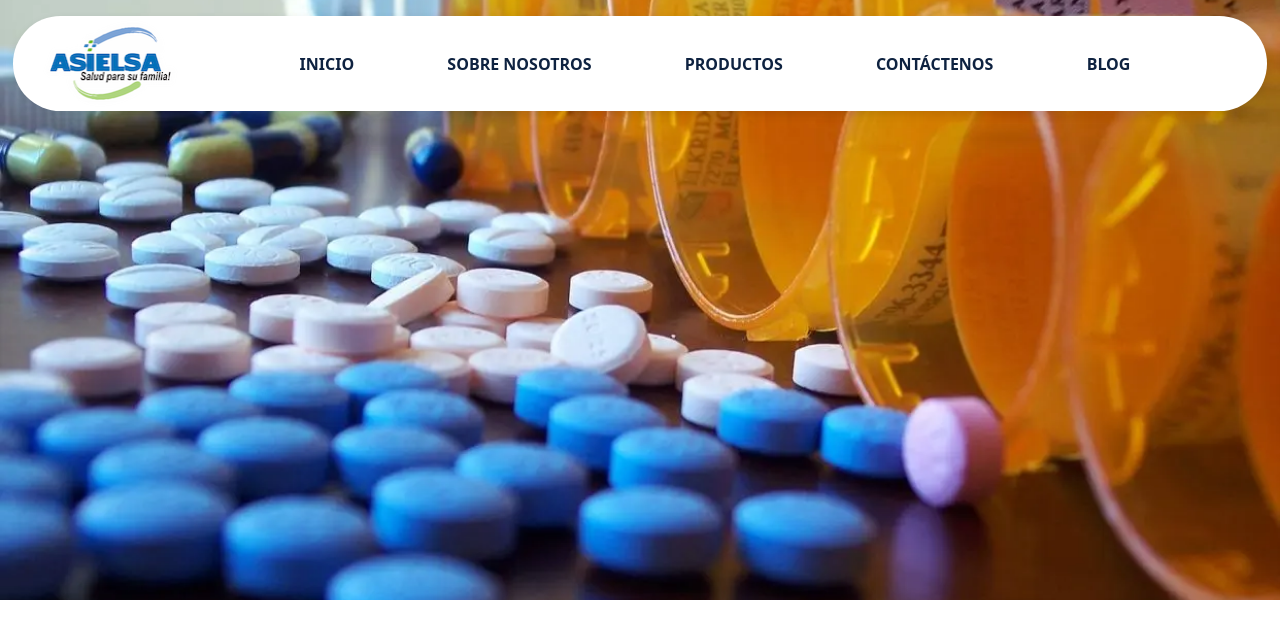
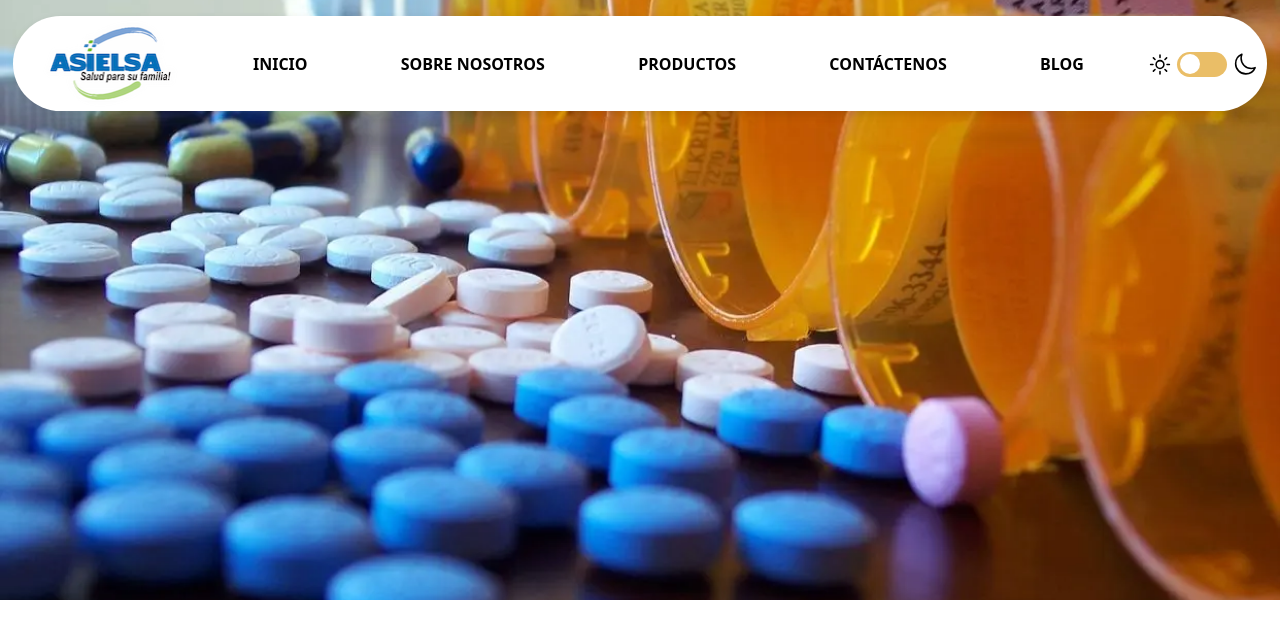
Before and after one commit to CarlosGonzalez20/pruebaT1F, a React (Vite) app in the folder drogueria-asiel/: page / in a window 1280 px wide. Shown: the top 638 px of the page. Built offline with nearby package versions, Linux system fonts and the light colour scheme.

Commit message:
agregando componente switch theme e integrando en navbar

```diff
--- a/drogueria-asiel/src/App.css
+++ b/drogueria-asiel/src/App.css
@@ -1,13 +1,11 @@
-/*#root {
-  max-width: 1280px;
-  margin: 0 auto;
-  padding: 2rem;
-  text-align: center;
-}*/
+#root {
+  background-color: var(--background-color);
+  color: var(--text-color);
+}
 
 html, body {
-  background-color: #fff;
-  color: #000;
+  background-color: var(--background-color);
+  color: var(--text-color);
   overflow-x: hidden;
 }
 
@@ -16,4 +14,6 @@ html, body {
   width: 100%;
   height: 100%;
   top: 0%;
+  background-color: var(--background-color);
+  color: var(--text-color);
 }
--- /dev/null
+++ b/drogueria-asiel/src/components/SwitchTheme/switchtheme.css
@@ -0,0 +1,80 @@
+:root {
+    --background-color: #fff;
+    --text-color: #000;
+    --box-shadow-color: rgba(0, 0, 0, 0.1)
+}
+
+[data-theme="dark"] {
+    --background-color: #222;
+    --text-color: #f5f5f5;
+    --box-shadow-color: rgba(255, 255, 255, 0.1);
+}
+
+body {
+    background-color: var(--background-color);
+    color: var(--text-color);
+    transition: background-color 0.3s, color 0.3s;
+}
+
+/* Estilos para el switch */
+.switch-button {
+    position: absolute;
+    display: inline-block;
+    width: 50px;
+    height: 25px;
+    top: 10px;
+}
+
+.switch-button__checkbox {
+    display: none;
+}
+
+.ligth-icon, .dark-icon {
+    position: absolute;
+    width: 100%;
+    height: 100%;
+    pointer-events: none;
+}
+
+.ligth-icon {
+    left: -85%;
+    text-align: center;
+}
+
+.dark-icon {
+    right: -85%;
+    top: 0;
+    text-align: center;
+}
+
+.switch-button__label {
+    display: block;
+    width: 100%;
+    height: 100%;
+    background-color: #eabe67;
+    border-radius: 25px;
+    cursor: pointer;
+    position: relative;
+    transition: background-color 0.3s;
+}
+
+.switch-button__label::after {
+    content: "";
+    position: absolute;
+    width: 20px;
+    height: 20px;
+    background-color: white;
+    border-radius: 50%;
+    top: 50%;
+    left: 3px;
+    transform: translateY(-50%);
+    transition: left 0.3s;
+}
+
+.switch-button__checkbox:checked + .switch-button__label {
+    background-color: #4CAF50;
+}
+
+.switch-button__checkbox:checked + .switch-button__label::after {
+    left: 27px;
+}
--- /dev/null
+++ b/drogueria-asiel/src/components/SwitchTheme/switchtheme.jsx
@@ -0,0 +1,61 @@
+import { useState, useEffect } from "react";
+import "./SwitchTheme.css";
+
+function SwitchTheme() {
+    // Detectar el tema del sistema
+    const getSystemTheme = () => window.matchMedia("(prefers-color-scheme: dark)").matches;
+
+    const [isDarkMode, setIsDarkMode] = useState(getSystemTheme);
+
+    const handleToggle = () => {
+        setIsDarkMode(prevMode => {
+            const newMode = !prevMode;
+            localStorage.setItem("theme", newMode ? "dark" : "light");
+            document.body.setAttribute("data-theme", newMode ? "dark" : "light");
+            return newMode;
+        });
+    };
+
+    // Efecto para sincronizar con el tema del sistema y guardar la preferencia
+    useEffect(() => {
+        const savedTheme = localStorage.getItem("theme");
+        if (savedTheme) {
+            setIsDarkMode(savedTheme === "dark");
+            document.body.setAttribute("data-theme", savedTheme);
+        } else {
+            const systemTheme = getSystemTheme() ? "dark" : "light";
+            setIsDarkMode(getSystemTheme());
+            document.body.setAttribute("data-theme", systemTheme);
+        }
+
+        const mediaQuery = window.matchMedia("(prefers-color-scheme: dark)");
+        const handleChange = (e) => {
+            setIsDarkMode(e.matches);
+            document.body.setAttribute("data-theme", e.matches ? "dark" : "light");
+        };
+
+        mediaQuery.addEventListener("change", handleChange);
+        return () => mediaQuery.removeEventListener("change", handleChange);
+    }, []);
+
+    return (
+        <div className="switch-button">
+            <svg xmlns="http://www.w3.org/2000/svg" fill="none" viewBox="0 0 24 24" strokeWidth="1.5" stroke="currentColor" className="ligth-icon">
+                <path strokeLinecap="round" strokeLinejoin="round" d="M12 3v2.25m6.364.386-1.591 1.591M21 12h-2.25m-.386 6.364-1.591-1.591M12 18.75V21m-4.773-4.227-1.591 1.591M5.25 12H3m4.227-4.773L5.636 5.636M15.75 12a3.75 3.75 0 1 1-7.5 0 3.75 3.75 0 0 1 7.5 0Z" />
+            </svg>
+            <input
+                type="checkbox"
+                id="switch-label"
+                className="switch-button__checkbox"
+                checked={isDarkMode}
+                onChange={handleToggle}
+            />
+            <label htmlFor="switch-label" className="switch-button__label"></label>
+            <svg xmlns="http://www.w3.org/2000/svg" fill="none" viewBox="0 0 24 24" strokeWidth="1.5" stroke="currentColor" className="dark-icon">
+                <path strokeLinecap="round" strokeLinejoin="round" d="M21.752 15.002A9.72 9.72 0 0 1 18 15.75c-5.385 0-9.75-4.365-9.75-9.75 0-1.33.266-2.597.748-3.752A9.753 9.753 0 0 0 3 11.25C3 16.635 7.365 21 12.75 21a9.753 9.753 0 0 0 9.002-5.998Z" />
+            </svg>
+        </div>
+    );
+}
+
+export default SwitchTheme;
--- a/drogueria-asiel/src/components/navbar/navbar.css
+++ b/drogueria-asiel/src/components/navbar/navbar.css
@@ -5,13 +5,14 @@
     width: 98%;
     height: 95px;
     border-radius: 75px;
-    background-color: #fff;
+    background-color: var(--background-color);
+    color: var(--text-color);
     z-index: 1000;
     padding: 10px 20px;
     display: flex;
     align-items: center;
     justify-content: space-between;
-    box-shadow: 0 4px 10px rgba(0, 0, 0, 0.1);
+    box-shadow: 0 4px 10px var(--box-shadow-color);
     box-sizing: border-box;
     transition: all 0.3s ease-in-out;
 }
@@ -46,39 +47,39 @@
 }
 
 /* Efecto de hover moderno */
-.menu li {
+.menu li{
     padding: 10px 20px;
     font-size: 16px;
     font-weight: bold;
-    color: #0e2240;
+    color: var(--text-color);
     transition: all 0.3s ease-in-out;
     border-radius: 8px;
     position: relative;
 }
 
-.menu li::after {
+.menu li:not(.switch-no-hover):after {
     content: '';
     position: absolute;
     width: 0;
     height: 2px;
-    background: #0e2240;
+    background: var(--text-color);
     bottom: 0;
     left: 50%;
     transition: all 0.3s ease-in-out;
 }
 
-.menu li:hover {
-    color: #0e2240;
+.menu li:not(.switch-no-hover):hover {
+    color: var(--text-color);
     transform: scale(1.05);
 }
 
-.menu li:hover::after {
+.menu li:not(.switch-no-hover):hover::after {
     width: 100%;
     left: 0;
 }
 
-.menu li:hover {
-    text-shadow: 2px 2px 4px rgba(0, 0, 0, 0.2);
+.menu li:not(.switch-no-hover):hover {
+    text-shadow: 2px 2px 4px var(--box-shadow-color);
 }
 
 /* Menú flotante */
@@ -91,8 +92,9 @@
     width: 40px;
     height: 40px;
     border-radius: 50%;
-    background-color: #fff;
-    box-shadow: 0 2px 5px rgba(0, 0, 0, 0.2);
+    background-color: var(--background-color);
+    color: var(--text-color);
+    box-shadow: 0 2px 5px var(--box-shadow-color);
     border: none;
     cursor: pointer;
     flex-direction: column;
@@ -104,7 +106,7 @@
 .menu-toggle span {
     width: 24px;
     height: 6px;
-    background-color: #000;
+    background-color: var(--background-color);
     margin: 3px 0;
     transition: all 0.3s ease;
 }
@@ -116,9 +118,10 @@
     position: fixed;
     top: 70px;
     right: 20px;
-    background-color: #fff;
+    background-color: var(--background-color);
+    color: var(--text-color);
     border-radius: 8px;
-    box-shadow: 0 4px 10px rgba(0, 0, 0, 0.2);
+    box-shadow: 0 4px 10px var(--box-shadow-color);
     padding: 10px;
     z-index: 1000;
 }
@@ -139,11 +142,11 @@
     }
 
     .menu {
-        display: none; /* Oculta el menú en móviles */
+        display: none;
     }
 
     .menu-toggle {
-        display: flex; /* Muestra el botón de menú en móviles */
+        display: flex;
     }
 }
 
--- a/drogueria-asiel/src/components/navbar/navbar.jsx
+++ b/drogueria-asiel/src/components/navbar/navbar.jsx
@@ -1,6 +1,7 @@
 import React, { useState } from "react";
 import "./navbar.css";
 import logo from "../../assets/Images/Logo_ASIELSA_01-11829bbd.webp";
+import Switch from "../SwitchTheme/switchtheme";
 
 const Navbar = () => {
     const [isMenuOpen, setIsMenuOpen] = useState(false);
@@ -20,6 +21,7 @@ const Navbar = () => {
                 <a href="#productos"><li>PRODUCTOS</li></a>
                 <a href="#contacto"><li>CONTÁCTENOS</li></a>
                 <a href="#blog"><li>BLOG</li></a>
+                <li className="switch-no-hover"><Switch /></li>
             </ul>
             <button className="menu-toggle" onClick={toggleMenu}>
                 <span></span>
```
